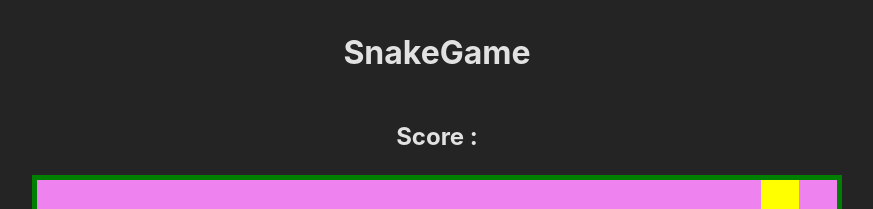
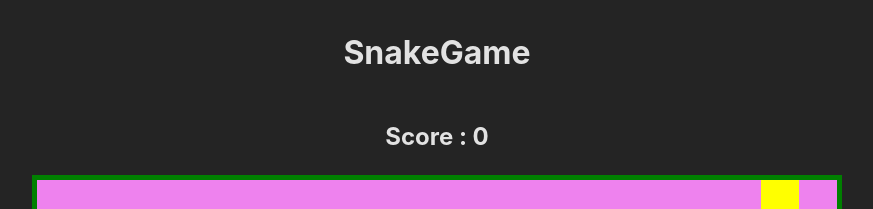
Before and after one commit to fsociety00d4t/snakeGame, a React (Vite) app: page / in a window 1280 px wide. Shown: the top 209 px of the page, without its empty margins (203-1076 px from the left). Built offline with nearby package versions, Linux system fonts and the light colour scheme.

Commit message:
Add Score

```diff
--- a/src/App.tsx
+++ b/src/App.tsx
@@ -5,18 +5,24 @@ import GameBoard from './components/GameBoard'
 function App() {
 
   const [gameOver, setGameOver] = useState<Boolean>(false);
+  const [score, setScore] = useState<number>(0);
+
 
   const changeGameOver = (bool:boolean) => {
     setGameOver(bool);
   }
+
+  const changeScore = (value:number) => {
+    setScore(score+value);
+  }
   return (
     <>
         <h1>SnakeGame</h1>
-        <h2>Score : </h2>
+        <h2>Score : <span>{score.toString()}</span></h2>
 
         <div className='gameBoard'>
           <div className='container' style={{border:'5px solid green', position:'relative'}}>
-              <GameBoard changeGameOver={changeGameOver}/>
+              <GameBoard changeGameOver={changeGameOver} changeScore={changeScore}/>
               {gameOver &&
             <div className='gameOver-container' style={{width:'50%', height:'50%',background:'black',borderRadius:'2%',position:'absolute',
             left:'50%', top:'50%',transform:' translate(-50%, -50%)', display:'flex', flexDirection:'column', justifyContent:'center', alignContent:'center',}}>
--- a/src/components/GameBoard.tsx
+++ b/src/components/GameBoard.tsx
@@ -4,9 +4,10 @@ import Food from './Food';
 
 interface ParentProps {
     changeGameOver: (bool: boolean) => void;
+    changeScore: (value: number) => void;
 }
 //const Player: React.FC<PlayerProps> = ({ parentRef, isGameOver,isFoodEaten, foodEaten}) => {
-const GameBoard: React.FC<ParentProps> = ({changeGameOver}) => {
+const GameBoard: React.FC<ParentProps> = ({changeGameOver, changeScore}) => {
     const parentRef = useRef<HTMLDivElement | null>(null);
     const foodRef = useRef<HTMLDivElement | null>(null);
     const gridColumns = 21;
@@ -57,6 +58,10 @@ const GameBoard: React.FC<ParentProps> = ({changeGameOver}) => {
         if (foodRef.current) {
             const computedStyle = getComputedStyle(foodRef.current);
             setFoodPotition({x:Number(computedStyle.gridColumn), y:Number(computedStyle.gridRow)})
+            if (foodEaten) {
+                changeScore(1);
+            }
+
         }
     },[foodEaten]);
 
@@ -81,7 +86,6 @@ export default GameBoard;
 
 /*
 TODO:
-1. Add score
 2. Add Restart
 3. Add poison
 4. Add style
```
